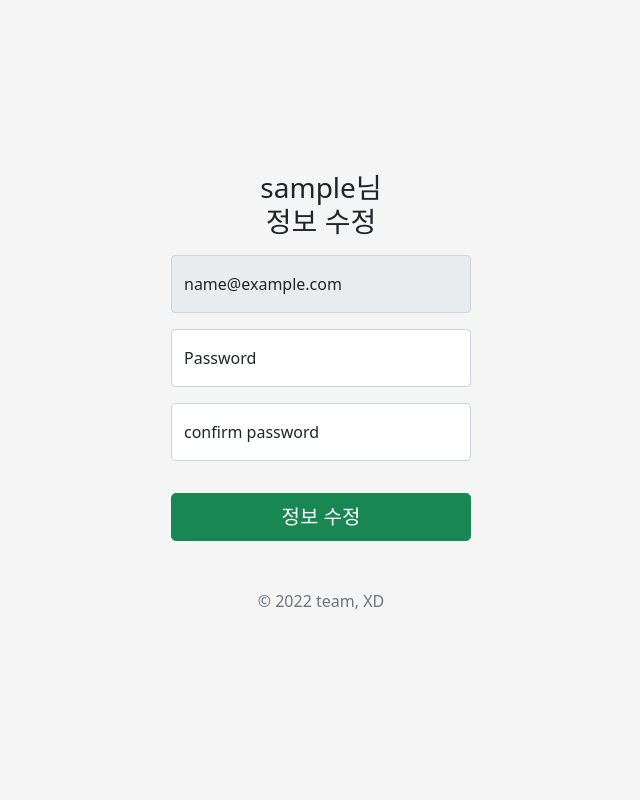
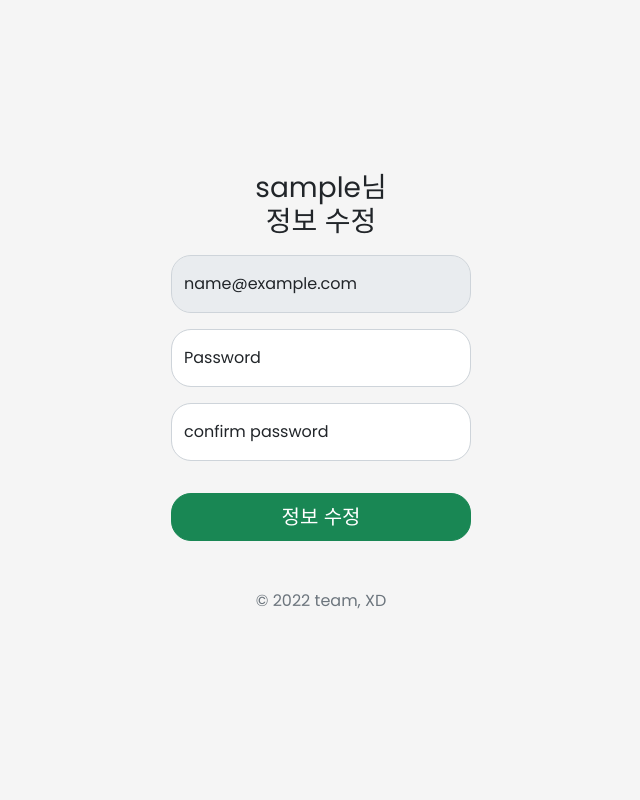
Before and after one commit to Zoe-Jiho-Kim/prestudy-toyproject, a Flask app: template templates/information.html in a window 1280 px wide. Shown: the whole page, without its empty margins (319-959 px from the left). Run offline with Flask 2, Linux system fonts and the light colour scheme; the template is opened without the code that fills it: most values are stand-ins (such as "Sample title", 1, 10 or a date in 2020); some libraries are stand-ins or nearby versions.

Commit message:
border-radius + font-family 수정

```diff
--- a/static/css/information.css
+++ b/static/css/information.css
@@ -2,7 +2,9 @@ html,
 body {
   height: 100%;
 }
-
+*{
+  font-family: Poppins;
+}
 body {
   display: flex;
   align-items: center;
@@ -16,7 +18,9 @@ body {
     font-size: 3.5rem;
   }
 }
-
+#userid,#userpw,#userpw2,#changebutton{
+  border-radius: 20px;
+}
 .form-signin {
   width: 100%;
   max-width: 330px;
--- a/templates/information.html
+++ b/templates/information.html
@@ -23,7 +23,7 @@
     <title>COMMENTOON</title>
     <link rel="shortcut icon" href="../static/img/favicon.png">
     <link
-      href="https://fonts.googleapis.com/css2?family=Noto+Sans+KR:wght@400;700&display=swap"
+      href="https://fonts.googleapis.com/css2?family=Noto+Sans+KR:wght@400;700&family=Poppins&display=swap"
       rel="stylesheet"
     />
     <link rel="stylesheet" href="../static/css/information.css" />
```
